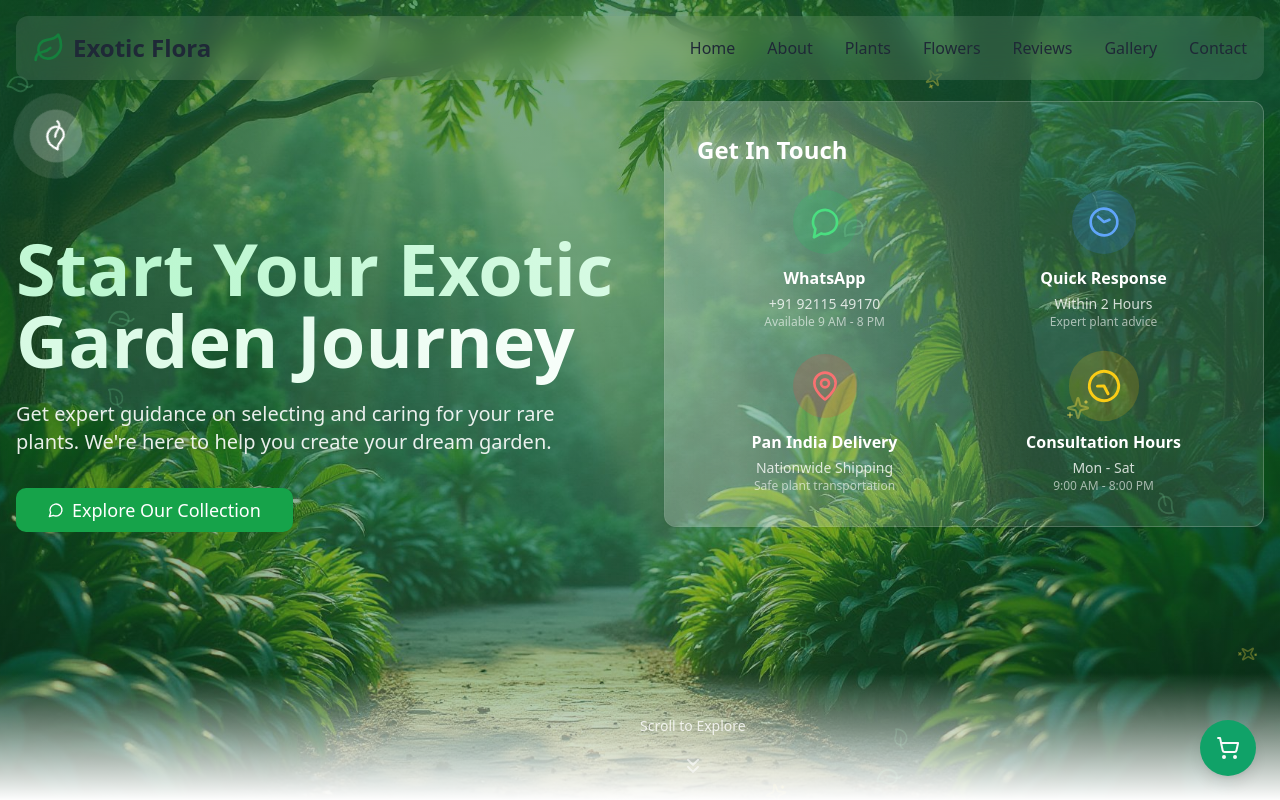
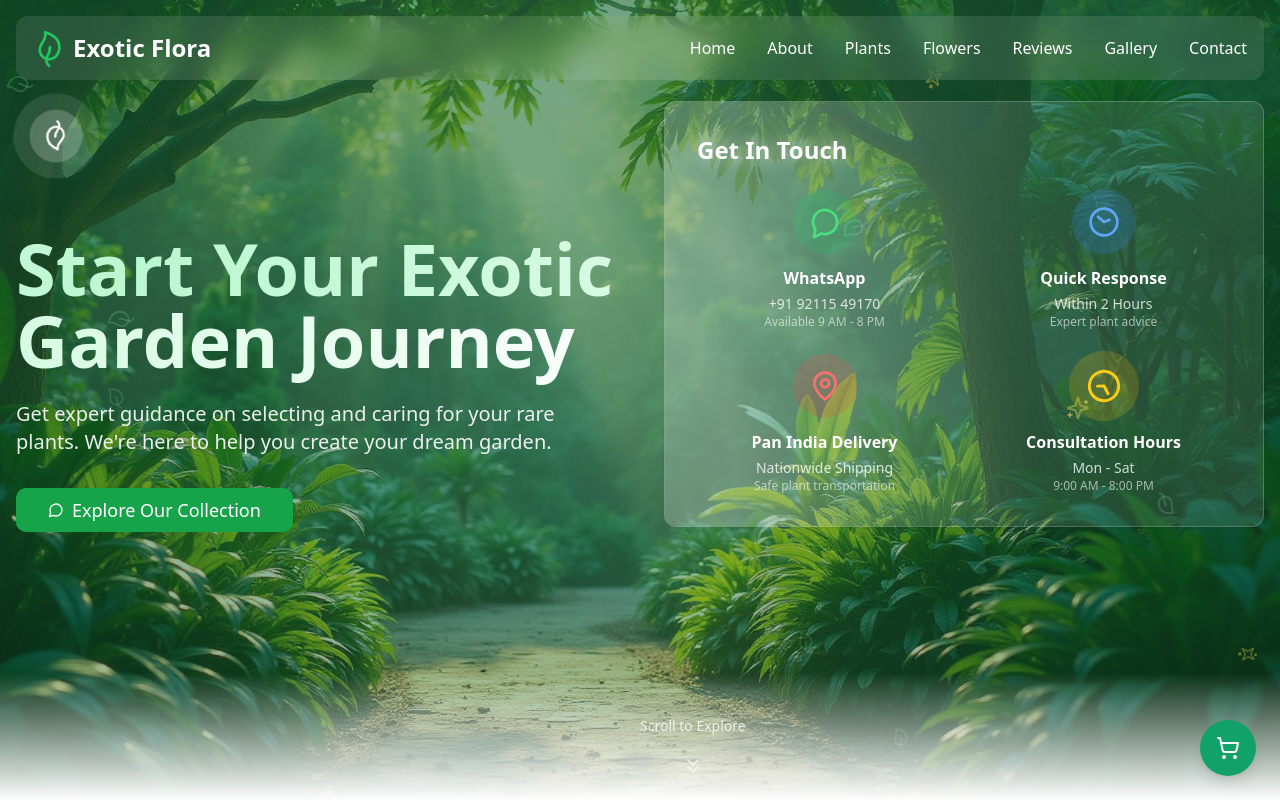
Before and after one commit to Adhyadixit1/exoticflora, a React (Vite) app: page / in a window 1280 px wide. Shown: the top 800 px of the page. Built offline with nearby package versions, Linux system fonts and the light colour scheme.

Commit message:
text colour

```diff
--- a/src/components/Navbar.tsx
+++ b/src/components/Navbar.tsx
@@ -53,8 +53,13 @@ const Navbar = () => {
             className="flex items-center space-x-2"
             whileHover={{ scale: 1.05 }}
           >
-            <Leaf className="h-8 w-8 text-green-700 dark:text-green-500" />
-            <span className="text-2xl font-bold text-gray-800 dark:text-white">Exotic Flora</span>
+            <motion.div
+              animate={{ rotate: 360 }}
+              transition={{ duration: 8, repeat: Infinity, ease: "linear" }}
+            >
+              <Leaf className="h-8 w-8 text-green-500" />
+            </motion.div>
+            <span className="text-2xl font-bold text-white">Exotic Flora</span>
           </motion.div>
 
           {/* Desktop Navigation */}
@@ -63,7 +68,7 @@ const Navbar = () => {
               <motion.a
                 key={item}
                 href={`#${item.toLowerCase()}`}
-                className="text-gray-800 hover:text-green-600 dark:text-white dark:hover:text-green-400 transition-colors duration-300 font-medium"
+                className="text-white hover:text-green-200 transition-colors duration-300 font-medium"
                 whileHover={{ y: -2 }}
                 whileTap={{ y: 0 }}
                 onClick={handleNavClick}
```
